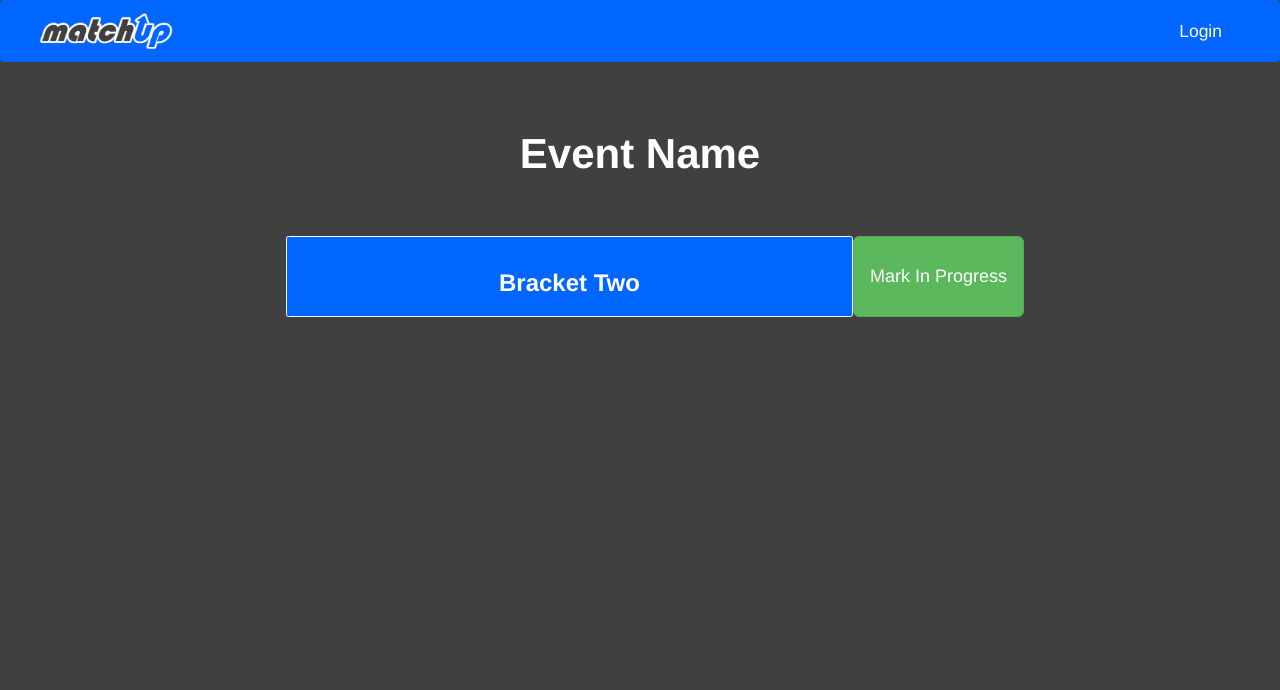
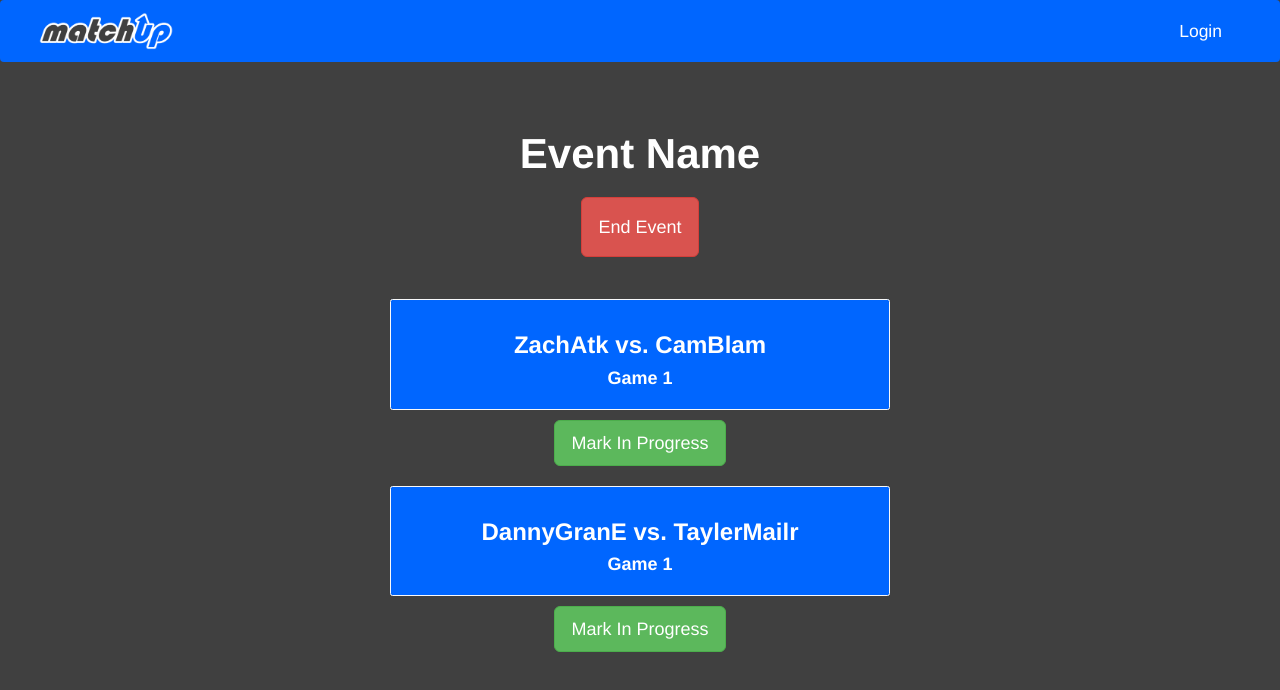
Before and after one commit to C-Dahr/matchup, a Vue app in the folder client/: page /matchQueue in a window 1280 px wide. Shown: the top 690 px of the page. Built offline with nearby package versions, Linux system fonts and the light colour scheme.

Commit message:
Match Queue cards and elements created. Styling still needed

```diff
--- a/client/src/views/MatchQueue.vue
+++ b/client/src/views/MatchQueue.vue
@@ -2,26 +2,47 @@
   <div class="match-queue">
     <div class="form-title">
       <p>Event Name</p>
+      <input class="btn btn-danger btn-lg" type="submit"
+                      value="End Event"/>
     </div>
-    <b-container class="bv-example-row card-deck">
-        <b-row class="card border-light">
+    <b-container class="card-deck">
+      <div v-for="matchData in matchData" v-bind:key="matchData">
+        <b-row align-h="center" class="card border-light">
             <div class="card-body">
-                <h3 class="card-title">Bracket Two</h3>
+                <h3 class="card-title">{{ matchData.player1}} vs. {{matchData.player2}}</h3>
+                <h4 class="card-title">{{ matchData.game}}</h4>
             </div>
         </b-row>
-        <b-row>
+        <b-row align-h="center">
             <input class="btn btn-success btn-lg in-progress-submit" type="submit"
                  value="Mark In Progress"/>
         </b-row>
+      </div>
     </b-container>
   </div>
 </template>
 
+<script>
+// import axios from 'axios';
+
+export default {
+  data() {
+    return {
+      errors: [],
+      maxVisibleMatches: 5,
+      matchData: [
+        { player1: 'ZachAtk', player2: 'CamBlam', game: 'Game 1' },
+        { player1: 'DannyGranE', player2: 'TaylerMailr', game: 'Game 1' },
+      ],
+    };
+  },
+};
+</script>
 
 <style scoped>
 .card {
-    background-color: #0066FF !important;
-    width: 30rem;
+  background-color: #0066FF !important;
+  width: 50rem;
 }
 .card-title{
     font-weight: bold;
@@ -32,5 +53,12 @@
   display: flex;
   justify-content: center;
 }
+.in-progress-submit {
+  margin-top: 10px;
+  margin-bottom: 20px;
+}
+.btn-danger {
+  height: 60px;
+}
 
 </style>
```
